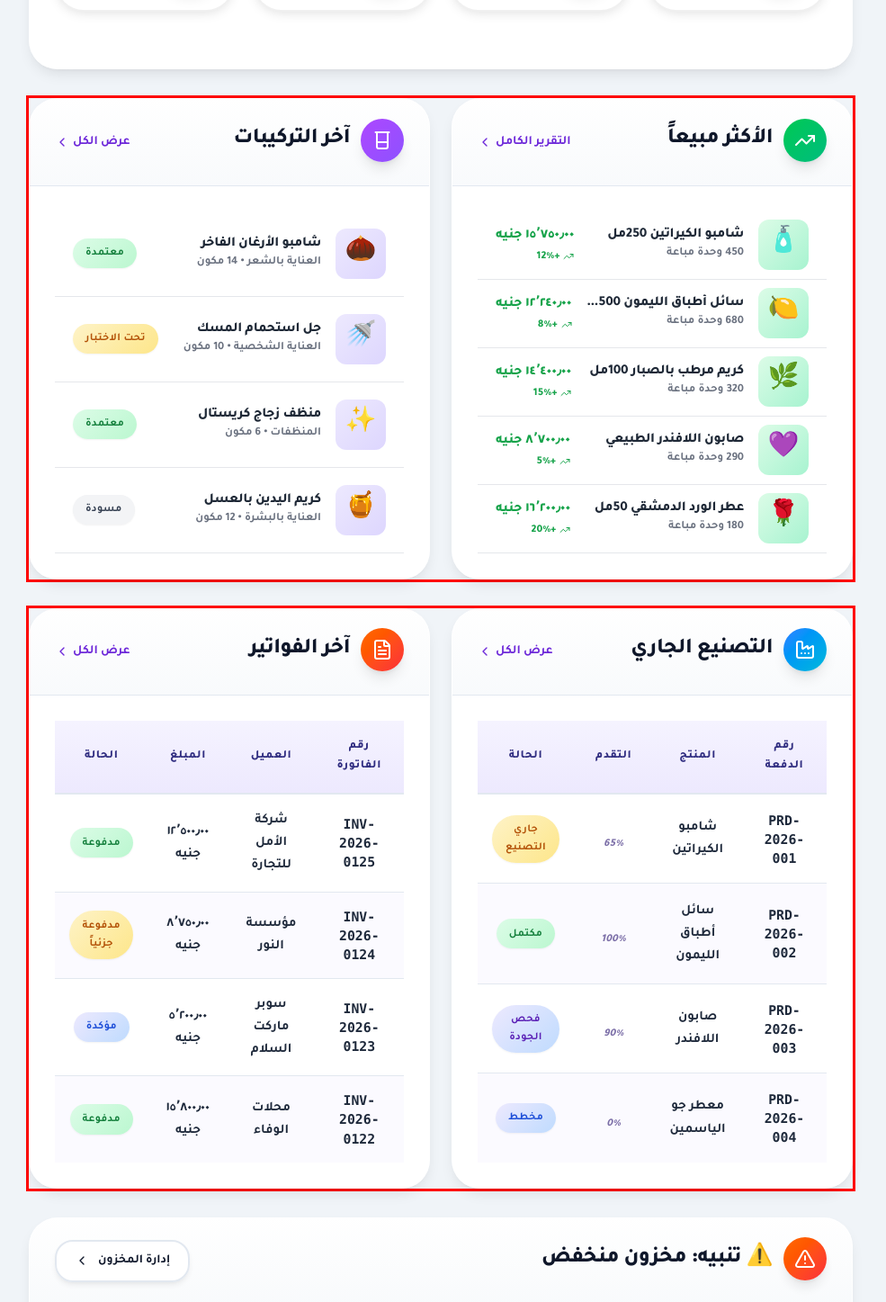
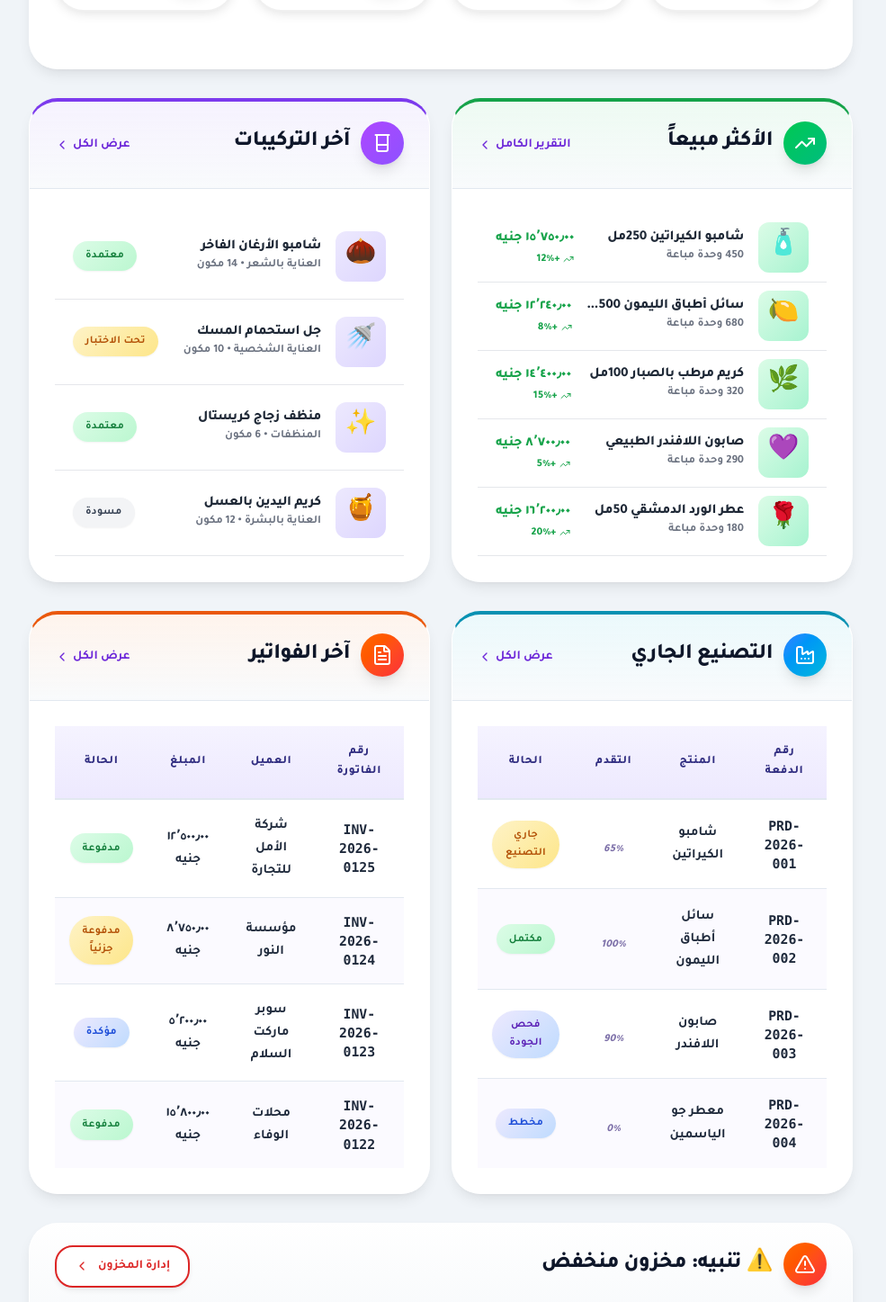
Before and after one commit to fantazia1110-design/BRAVO-new-sestym-, a Next.js app: page / in a window 1280 px wide. Shown: the part 1082-2529 px from the top of the page at 90% size, without its empty margins (0-985 px from the left). Built offline with nearby package versions, Linux system fonts and the light colour scheme.

Commit message:
feat: each section has meaningful color - green for sales, purple for formulas, cyan for production, orange for invoices
Co-authored-by: arena-agent <297053741+arena-agent@users.noreply.github.com>

```diff
--- a/src/app/globals.css
+++ b/src/app/globals.css
@@ -1610,7 +1610,6 @@ a:hover {
   grid-template-columns: 1fr 1fr !important;
   gap: 1.5rem !important;
   width: 100% !important;
-  outline: 3px solid red !important;
 }
 .two-col-layout > * {
   min-width: 0 !important;
--- a/src/app/page.tsx
+++ b/src/app/page.tsx
@@ -308,8 +308,8 @@ export default function DashboardPage() {
       {/* المنتجات الأكثر مبيعاً والتركيبات */}
       <div className="two-col-layout">
         {/* المنتجات الأكثر مبيعاً */}
-        <div className="card list-card animate-slide-up" style={{ animationDelay: '0.7s', animationFillMode: 'both' }}>
-          <div className="card-header flex items-center justify-between">
+        <div className="card list-card animate-slide-up" style={{ animationDelay: '0.7s', animationFillMode: 'both', borderTop: '4px solid #16a34a' }}>
+          <div className="card-header flex items-center justify-between" style={{ background: 'linear-gradient(to bottom, rgba(34,197,94,0.08), rgba(248,250,252,0.9))' }}>
             <h2 className="text-2xl font-extrabold flex items-center gap-3">
               <span className="w-12 h-12 rounded-xl bg-gradient-to-br from-green-500 to-emerald-500 flex items-center justify-center text-white shadow-lg">
                 <TrendingUp size={24} />
@@ -348,8 +348,8 @@ export default function DashboardPage() {
         </div>
 
         {/* آخر التركيبات */}
-        <div className="card list-card animate-slide-up" style={{ animationDelay: '0.8s', animationFillMode: 'both' }}>
-          <div className="card-header flex items-center justify-between">
+        <div className="card list-card animate-slide-up" style={{ animationDelay: '0.8s', animationFillMode: 'both', borderTop: '4px solid #7c3aed' }}>
+          <div className="card-header flex items-center justify-between" style={{ background: 'linear-gradient(to bottom, rgba(139,92,246,0.08), rgba(248,250,252,0.9))' }}>
             <h2 className="text-2xl font-extrabold flex items-center gap-3">
               <span className="w-12 h-12 rounded-xl bg-gradient-to-br from-purple-500 to-violet-500 flex items-center justify-center text-white shadow-lg">
                 <Beaker size={24} />
@@ -389,8 +389,8 @@ export default function DashboardPage() {
       {/* التصنيع والفواتير */}
       <div className="two-col-layout">
         {/* آخر عمليات التصنيع */}
-        <div className="card list-card animate-slide-up" style={{ animationDelay: '0.9s', animationFillMode: 'both' }}>
-          <div className="card-header flex items-center justify-between">
+        <div className="card list-card animate-slide-up" style={{ animationDelay: '0.9s', animationFillMode: 'both', borderTop: '4px solid #0891b2' }}>
+          <div className="card-header flex items-center justify-between" style={{ background: 'linear-gradient(to bottom, rgba(6,182,212,0.08), rgba(248,250,252,0.9))' }}>
             <h2 className="text-2xl font-extrabold flex items-center gap-3">
               <span className="w-12 h-12 rounded-xl bg-gradient-to-br from-blue-500 to-cyan-500 flex items-center justify-center text-white shadow-lg">
                 <Factory size={24} />
@@ -434,8 +434,8 @@ export default function DashboardPage() {
         </div>
 
         {/* آخر الفواتير */}
-        <div className="card list-card animate-slide-up" style={{ animationDelay: '1s', animationFillMode: 'both' }}>
-          <div className="card-header flex items-center justify-between">
+        <div className="card list-card animate-slide-up" style={{ animationDelay: '1s', animationFillMode: 'both', borderTop: '4px solid #ea580c' }}>
+          <div className="card-header flex items-center justify-between" style={{ background: 'linear-gradient(to bottom, rgba(249,115,22,0.08), rgba(248,250,252,0.9))' }}>
             <h2 className="text-2xl font-extrabold flex items-center gap-3">
               <span className="w-12 h-12 rounded-xl bg-gradient-to-br from-orange-500 to-red-500 flex items-center justify-center text-white shadow-lg">
                 <FileText size={24} />
@@ -481,7 +481,7 @@ export default function DashboardPage() {
             </span>
             ⚠️ تنبيه: مخزون منخفض
           </h2>
-          <Link href="/inventory" className="btn btn-outline btn-sm group">
+          <Link href="/inventory" className="btn btn-outline btn-sm group" style={{ borderColor: '#dc2626', color: '#dc2626' }}>
             إدارة المخزون
             <ChevronLeft size={16} className="group-hover:-translate-x-1 transition-transform" />
           </Link>
```
